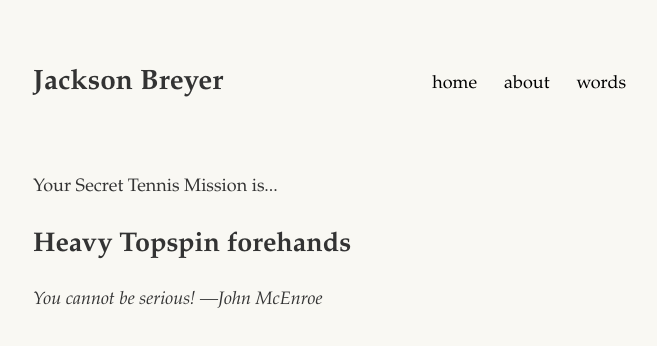
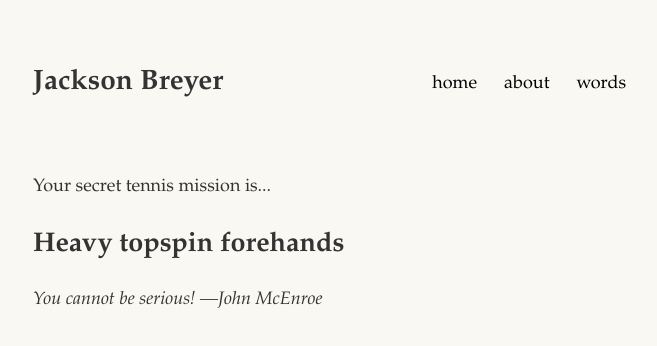
Before and after one commit to breyerjs/jacksonbreyer, a Next.js app: page /tennis in a window 1280 px wide. Shown: the top 346 px of the page, without its empty margins (310-967 px from the left). Built offline with nearby package versions, Linux system fonts and the light colour scheme.

Commit message:
copy for tennis

```diff
--- a/pages/tennis.js
+++ b/pages/tennis.js
@@ -6,22 +6,22 @@ import styles from './tennis.module.scss';
 
 const focuses = [
     "Footwork",
-    "Cross court rally",
+    "Hit cross court",
     "Longest rally",
-    "Return winners",
+    "Return aggressively",
     "Down the line shots",
     "Aces",
-    "Net points won",
-    "Slices",
-    "Angled shots",
+    "Win at the net",
+    "Slice",
+    "Hit angled shots",
     "Serve plus one",
-    "Heavy Topspin forehands",
+    "Heavy topspin forehands",
     "Flat forehands",
     "Forehand winners",
     "Backhand winners",
-    "No errors on backhand",
-    "No errors on forehand",
-    "Topspin returns"
+    "Make no errors on your backhand",
+    "Make no errors on your forehand",
+    "Return only with topspin"
 ];
 
 const quotes = [
@@ -82,7 +82,7 @@ const About = (props) => {
         <div>
             <Layout>
                 <Header titleText={'Jackson Breyer'} />
-                <p>Your Secret Tennis Mission is...</p>
+                <p>Your secret tennis mission is...</p>
                 <h2>{getRandomItem(focuses)}</h2>
                 <div className={styles.quote}>{quote.text} —{quote.author}</div>
             </Layout>
```
